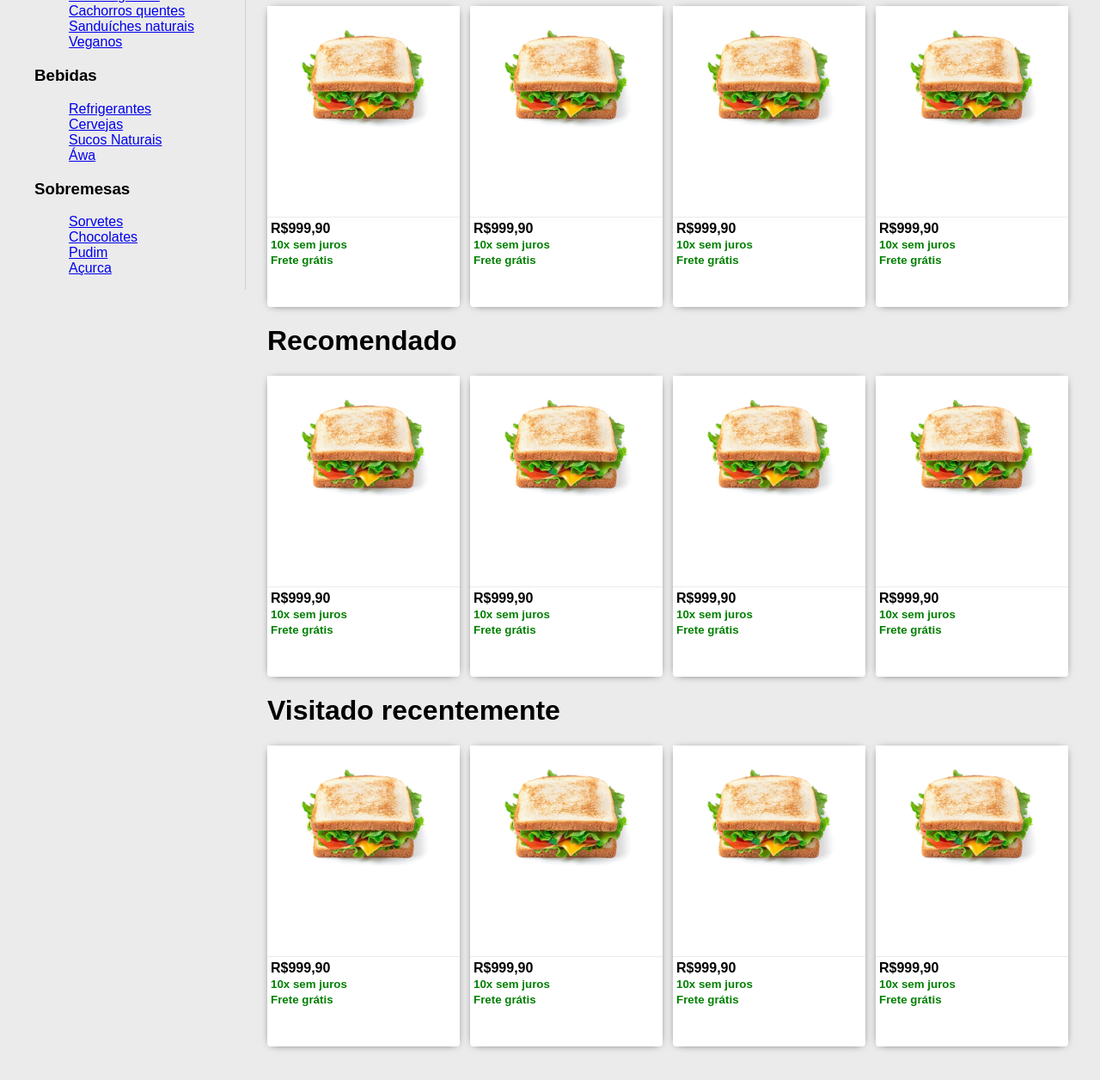
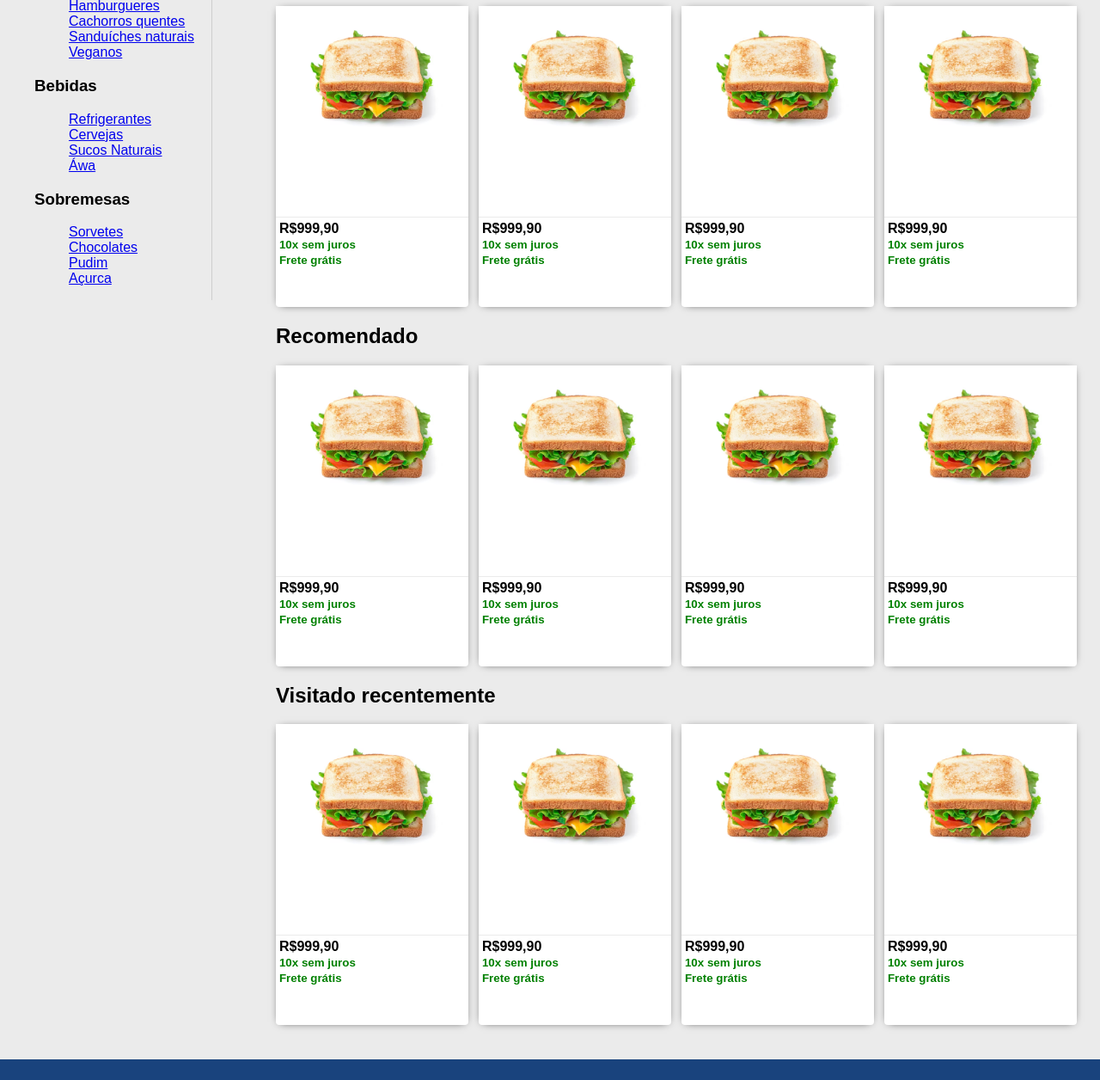
Before and after one commit to anderson-lnrd/atividade-classificado, a plain HTML site: page index.html in a window 1280 px wide. Shown: the part 426-1682 px from the top of the page at 86% size. Drawn offline with Linux system fonts and the light colour scheme.

Commit message:
aplicando tags semânticas e ajustes de css

```diff
--- a/assets/css/style.css
+++ b/assets/css/style.css
@@ -11,7 +11,7 @@ hr{
 .nav{
     position: static;
     width: 100%;
-    height: 53px;
+    height: 65px;
     background-color: #19437d;
     display: flex;
     align-items: flex-start;
@@ -27,7 +27,11 @@ hr{
     color: white;
 }
 
-.nav img{
+.logo{
+    margin: 0px;
+}
+
+.logo img{
     width: 60px;
     margin-left: 45px
 }
@@ -63,17 +67,21 @@ hr{
 }
 
 .main-section{
-    width: 75%;
+    width: 80%;
     padding: 0 25px;
 }
 
 .filter-section{
-    width: 25%;
+    width: 20%;
     border-right: 0.5px solid #cecece;
 }
 
 .filter-section ul{
     list-style: none;
+}
+
+.category{
+    padding: 0 5%;
 }
 
 .item-category{
@@ -94,6 +102,7 @@ hr{
     position: relative;
     height: 70%;
     border-bottom: 0.5px solid #ebebeb;
+    margin: 0px;
 }
 
 .item-img img{
--- a/index.html
+++ b/index.html
@@ -11,10 +11,11 @@
 </head>
 
 <body>
-    <div class="nav">
-        <div class="logo">
+    <header>
+        <nav class="nav">
+            <figure class="logo">
                 <img src="./assets/img/icon.png" alt="">
-        </div>
+            </figure>
             <ul>
                 <li>
                     <a href="">
@@ -32,13 +33,14 @@
                 </a>
                 </li>
             </ul>
-    </div>
+        </nav>
         <div class="search-section">
             <input type="search" name="search-bar" id="search-bar">
         </div>
+    </header>
 
     <div class="container">
-        <div class="filter-section">
+        <aside class="filter-section">
             <ul>
                 <li>
                     <h3>
@@ -122,17 +124,17 @@
                     </ul>
                 </li>
             </ul>
-        </div>
-        <div class="main-section">
-            <div class="category">
+        </aside>
+        <main class="main-section">
+            <section class="category">
                 <h1>
                     Ofertas
                 </h1>
                 <div class="item-category">
                     <div class="item-card">
-                        <div class="item-img">
+                        <figure class="item-img">
                             <img src="./assets/img/item1.avif" alt="">
-                        </div>
+                        </figure>
                         <div class="item-info">
                             <h4>R$999,90</h4>
                             <small>10x sem juros</small> <br>
@@ -140,9 +142,9 @@
                         </div>
                     </div>
                     <div class="item-card">
-                        <div class="item-img">
+                        <figure class="item-img">
                             <img src="./assets/img/item1.avif" alt="">
-                        </div>
+                        </figure>
                         <div class="item-info">
                             <h4>R$999,90</h4>
                             <small>10x sem juros</small> <br>
@@ -150,9 +152,9 @@
                         </div>
                     </div>
                     <div class="item-card">
-                        <div class="item-img">
+                        <figure class="item-img">
                             <img src="./assets/img/item1.avif" alt="">
-                        </div>
+                        </figure>
                         <div class="item-info">
                             <h4>R$999,90</h4>
                             <small>10x sem juros</small> <br>
@@ -160,9 +162,9 @@
                         </div>
                     </div>
                     <div class="item-card">
-                        <div class="item-img">
+                        <figure class="item-img">
                             <img src="./assets/img/item1.avif" alt="">
-                        </div>
+                        </figure>
                         <div class="item-info">
                             <h4>R$999,90</h4>
                             <small>10x sem juros</small> <br>
@@ -170,16 +172,16 @@
                         </div>
                     </div>
                 </div>
-            </div>
-            <div class="category">
+            </section>
+            <section class="category">
                 <h1>
                     Recomendado
                 </h1>
                 <div class="item-category">
                     <div class="item-card">
-                        <div class="item-img">
+                        <figure class="item-img">
                             <img src="./assets/img/item1.avif" alt="">
-                        </div>
+                        </figure>
                         <div class="item-info">
                             <h4>R$999,90</h4>
                             <small>10x sem juros</small> <br>
@@ -187,9 +189,9 @@
                         </div>
                     </div>
                     <div class="item-card">
-                        <div class="item-img">
+                        <figure class="item-img">
                             <img src="./assets/img/item1.avif" alt="">
-                        </div>
+                        </figure>
                         <div class="item-info">
                             <h4>R$999,90</h4>
                             <small>10x sem juros</small> <br>
@@ -197,9 +199,9 @@
                         </div>
                     </div>
                     <div class="item-card">
-                        <div class="item-img">
+                        <figure class="item-img">
                             <img src="./assets/img/item1.avif" alt="">
-                        </div>
+                        </figure>
                         <div class="item-info">
                             <h4>R$999,90</h4>
                             <small>10x sem juros</small> <br>
@@ -207,9 +209,9 @@
                         </div>
                     </div>
                     <div class="item-card">
-                        <div class="item-img">
+                        <figure class="item-img">
                             <img src="./assets/img/item1.avif" alt="">
-                        </div>
+                        </figure>
                         <div class="item-info">
                             <h4>R$999,90</h4>
                             <small>10x sem juros</small> <br>
@@ -217,16 +219,16 @@
                         </div>
                     </div>
                 </div>
-            </div>
-            <div class="category">
+            </section>
+            <section class="category">
                 <h1>
                     Visitado recentemente
                 </h1>
                 <div class="item-category">
                     <div class="item-card">
-                        <div class="item-img">
+                        <figure class="item-img">
                             <img src="./assets/img/item1.avif" alt="">
-                        </div>
+                        </figure>
                         <div class="item-info">
                             <h4>R$999,90</h4>
                             <small>10x sem juros</small> <br>
@@ -234,9 +236,9 @@
                         </div>
                     </div>
                     <div class="item-card">
-                        <div class="item-img">
+                        <figure class="item-img">
                             <img src="./assets/img/item1.avif" alt="">
-                        </div>
+                        </figure>
                         <div class="item-info">
                             <h4>R$999,90</h4>
                             <small>10x sem juros</small> <br>
@@ -244,9 +246,9 @@
                         </div>
                     </div>
                     <div class="item-card">
-                        <div class="item-img">
+                        <figure class="item-img">
                             <img src="./assets/img/item1.avif" alt="">
-                        </div>
+                        </figure>
                         <div class="item-info">
                             <h4>R$999,90</h4>
                             <small>10x sem juros</small> <br>
@@ -254,9 +256,9 @@
                         </div>
                     </div>
                     <div class="item-card">
-                        <div class="item-img">
+                        <figure class="item-img">
                             <img src="./assets/img/item1.avif" alt="">
-                        </div>
+                        </figure>
                         <div class="item-info">
                             <h4>R$999,90</h4>
                             <small>10x sem juros</small> <br>
@@ -264,8 +266,8 @@
                         </div>
                     </div>
                 </div>
-            </div>
-        </div>
+            </section>
+        </main>
     </div>
     <footer>
         <p>
```
Lines whose indentation alone changed are shown as unchanged.
